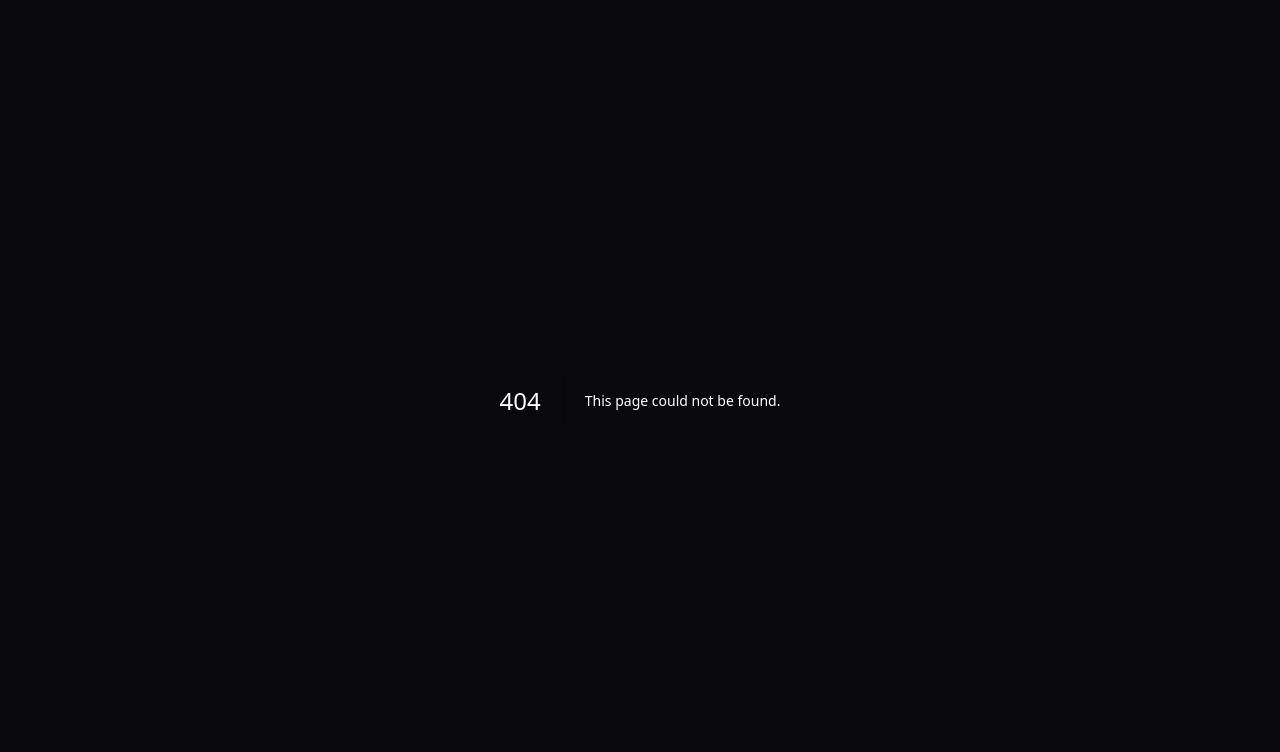
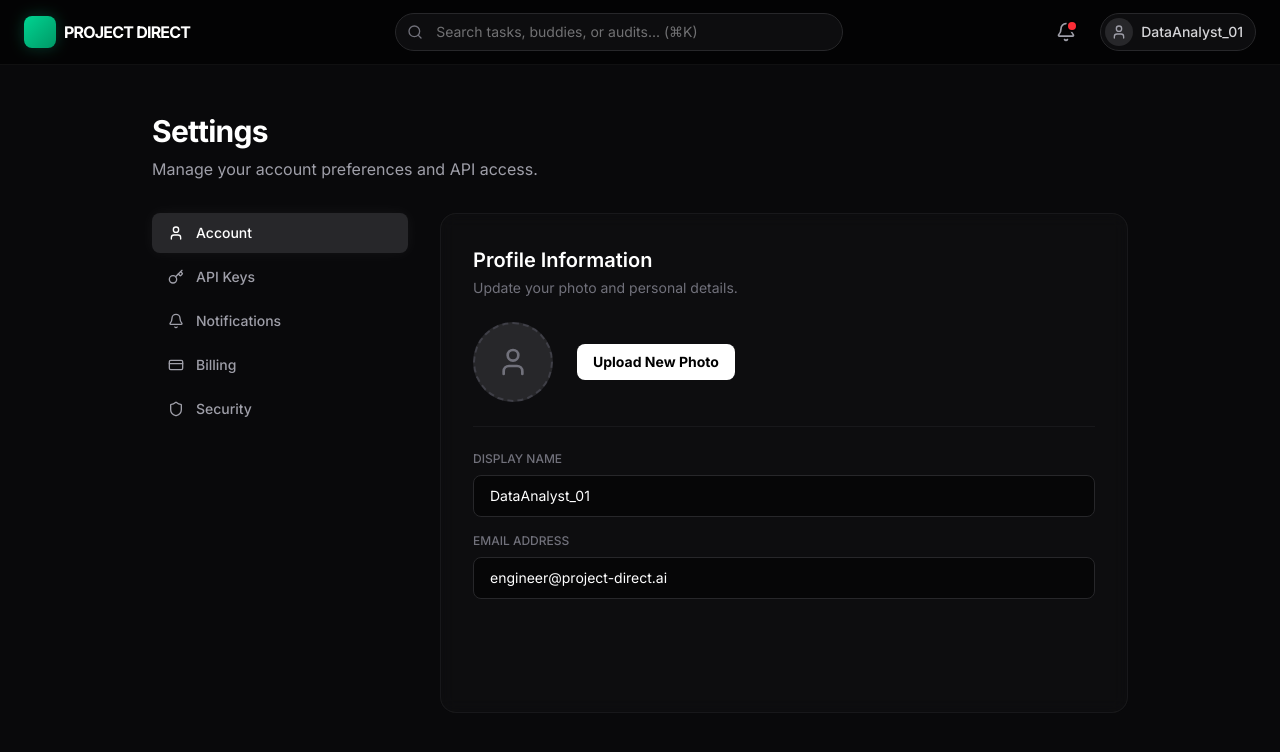
Before and after one commit to sambhavi12/data-etl-project, a Next.js app in the folder direct/: page /settings in a window 1280 px wide. Before the commit this address had no page. Shown: the top 752 px of the page. Built offline with nearby package versions, Linux system fonts and the light colour scheme.

Commit message:
feat(ui): implement settings page and internal linking

```diff
--- /dev/null
+++ b/direct/src/app/settings/page.tsx
@@ -0,0 +1,137 @@
+
+'use client';
+
+import GlobalNavbar from '@/components/global-navbar';
+import { motion } from 'framer-motion';
+import { Settings, Shield, Key, Bell, CreditCard, User } from 'lucide-react';
+import { useState } from 'react';
+
+export default function SettingsPage() {
+    const [activeTab, setActiveTab] = useState('account');
+
+    const tabs = [
+        { id: 'account', label: 'Account', icon: User },
+        { id: 'api', label: 'API Keys', icon: Key },
+        { id: 'notifications', label: 'Notifications', icon: Bell },
+        { id: 'billing', label: 'Billing', icon: CreditCard },
+        { id: 'security', label: 'Security', icon: Shield },
+    ];
+
+    return (
+        <div className="min-h-screen bg-[#09090b] text-zinc-100 font-sans selection:bg-emerald-500/30">
+            <GlobalNavbar />
+
+            <div className="max-w-5xl mx-auto px-6 py-12">
+                <motion.div
+                    initial={{ opacity: 0, y: 20 }}
+                    animate={{ opacity: 1, y: 0 }}
+                    className="mb-8"
+                >
+                    <h1 className="text-3xl font-bold tracking-tight text-white">Settings</h1>
+                    <p className="text-zinc-400 mt-2">Manage your account preferences and API access.</p>
+                </motion.div>
+
+                <div className="flex flex-col md:flex-row gap-8">
+                    {/* Sidebar */}
+                    <motion.div
+                        initial={{ opacity: 0, x: -20 }}
+                        animate={{ opacity: 1, x: 0 }}
+                        transition={{ delay: 0.1 }}
+                        className="w-full md:w-64 flex-shrink-0 space-y-1"
+                    >
+                        {tabs.map((tab) => (
+                            <button
+                                key={tab.id}
+                                onClick={() => setActiveTab(tab.id)}
+                                className={`w-full flex items-center gap-3 px-4 py-2.5 text-sm font-medium rounded-lg transition-all ${activeTab === tab.id
+                                        ? 'bg-zinc-800 text-white shadow-[0_0_15px_rgba(255,255,255,0.05)]'
+                                        : 'text-zinc-400 hover:text-zinc-200 hover:bg-white/5'
+                                    }`}
+                            >
+                                <tab.icon size={16} />
+                                {tab.label}
+                            </button>
+                        ))}
+                    </motion.div>
+
+                    {/* Content Area */}
+                    <motion.div
+                        initial={{ opacity: 0, x: 20 }}
+                        animate={{ opacity: 1, x: 0 }}
+                        transition={{ delay: 0.2 }}
+                        className="flex-1 min-h-[500px] rounded-2xl border border-white/5 bg-zinc-900/30 p-8 backdrop-blur-sm"
+                    >
+                        {activeTab === 'account' && (
+                            <div className="space-y-6">
+                                <div>
+                                    <h2 className="text-xl font-semibold text-white">Profile Information</h2>
+                                    <p className="text-sm text-zinc-500 mt-1">Update your photo and personal details.</p>
+                                </div>
+                                <div className="flex items-center gap-6 pb-6 border-b border-white/5">
+                                    <div className="h-20 w-20 rounded-full bg-zinc-800 flex items-center justify-center border-2 border-dashed border-zinc-700">
+                                        <User size={32} className="text-zinc-500" />
+                                    </div>
+                                    <button className="px-4 py-2 bg-white text-black text-sm font-bold rounded-lg hover:bg-zinc-200 transition-colors">
+                                        Upload New Photo
+                                    </button>
+                                </div>
+                                <div className="grid gap-4">
+                                    <div className="grid gap-2">
+                                        <label className="text-xs font-medium uppercase text-zinc-500">Display Name</label>
+                                        <input type="text" defaultValue="DataAnalyst_01" className="w-full bg-black/50 border border-zinc-800 rounded-lg px-4 py-2.5 text-sm text-white focus:border-emerald-500/50 focus:outline-none" />
+                                    </div>
+                                    <div className="grid gap-2">
+                                        <label className="text-xs font-medium uppercase text-zinc-500">Email Address</label>
+                                        <input type="email" defaultValue="engineer@project-direct.ai" className="w-full bg-black/50 border border-zinc-800 rounded-lg px-4 py-2.5 text-sm text-white focus:border-emerald-500/50 focus:outline-none" />
+                                    </div>
+                                </div>
+                            </div>
+                        )}
+
+                        {activeTab === 'api' && (
+                            <div className="space-y-6">
+                                <div>
+                                    <h2 className="text-xl font-semibold text-white">API Access</h2>
+                                    <p className="text-sm text-zinc-500 mt-1">Manage your API keys for the ETL pipeline.</p>
+                                </div>
+
+                                <div className="p-4 rounded-xl border border-emerald-500/20 bg-emerald-500/5">
+                                    <div className="flex justify-between items-start mb-2">
+                                        <div>
+                                            <p className="font-mono text-sm text-emerald-400 font-bold">Production Key</p>
+                                            <p className="text-xs text-zinc-400">Created 2 days ago</p>
+                                        </div>
+                                        <span className="px-2 py-1 rounded bg-emerald-500/20 text-emerald-400 text-[10px] font-bold uppercase border border-emerald-500/30">Active</span>
+                                    </div>
+                                    <div className="flex gap-2 mt-3">
+                                        <code className="flex-1 bg-black/50 p-2 rounded border border-emerald-500/20 font-mono text-xs text-zinc-300 overflow-hidden">
+                                            sk_prod_5928...9283
+                                        </code>
+                                        <button className="px-3 py-1 bg-emerald-500 text-black text-xs font-bold rounded hover:bg-emerald-400 transition-colors">Copy</button>
+                                    </div>
+                                </div>
+
+                                <button className="w-full py-2.5 border border-dashed border-zinc-700 text-zinc-400 rounded-xl hover:bg-zinc-900/50 hover:text-white hover:border-zinc-600 transition-all text-sm font-medium">
+                                    + Generate New Key
+                                </button>
+                            </div>
+                        )}
+
+                        {/* Other tabs placeholders */}
+                        {['notifications', 'billing', 'security'].includes(activeTab) && (
+                            <div className="flex flex-col items-center justify-center h-64 text-center">
+                                <div className="p-4 rounded-full bg-zinc-800/50 mb-4">
+                                    {activeTab === 'notifications' && <Bell size={24} className="text-zinc-500" />}
+                                    {activeTab === 'billing' && <CreditCard size={24} className="text-zinc-500" />}
+                                    {activeTab === 'security' && <Shield size={24} className="text-zinc-500" />}
+                                </div>
+                                <h3 className="text-lg font-medium text-zinc-300 capitalize">{activeTab} Settings</h3>
+                                <p className="text-sm text-zinc-500 mt-1">This section is currently under development.</p>
+                            </div>
+                        )}
+                    </motion.div>
+                </div>
+            </div>
+        </div>
+    );
+}
--- a/direct/src/components/global-navbar.tsx
+++ b/direct/src/components/global-navbar.tsx
@@ -2,6 +2,7 @@
 "use client";
 import React, { useState } from 'react';
 import { Bell, Search, User, LogOut, Settings, Wallet, Menu } from 'lucide-react';
+import Link from 'next/link';
 import { motion, AnimatePresence } from 'framer-motion';
 
 interface GlobalNavbarProps {
@@ -140,9 +141,9 @@ export default function GlobalNavbar({ searchQuery, onSearchChange, isDemoMode,
                                     <button className="flex w-full items-center gap-3 rounded-xl px-3 py-2 text-sm text-zinc-300 hover:bg-zinc-900">
                                         <Wallet size={16} /> Wallet: $1,240.00
                                     </button>
-                                    <button className="flex w-full items-center gap-3 rounded-xl px-3 py-2 text-sm text-zinc-300 hover:bg-zinc-900">
+                                    <Link href="/settings" className="flex w-full items-center gap-3 rounded-xl px-3 py-2 text-sm text-zinc-300 hover:bg-zinc-900">
                                         <Settings size={16} /> Settings
-                                    </button>
+                                    </Link>
                                     <div className="my-1 h-px bg-white/5" />
                                     <button className="flex w-full items-center gap-3 rounded-xl px-3 py-2 text-sm text-red-400 hover:bg-red-500/10">
                                         <LogOut size={16} /> Sign Out
```
